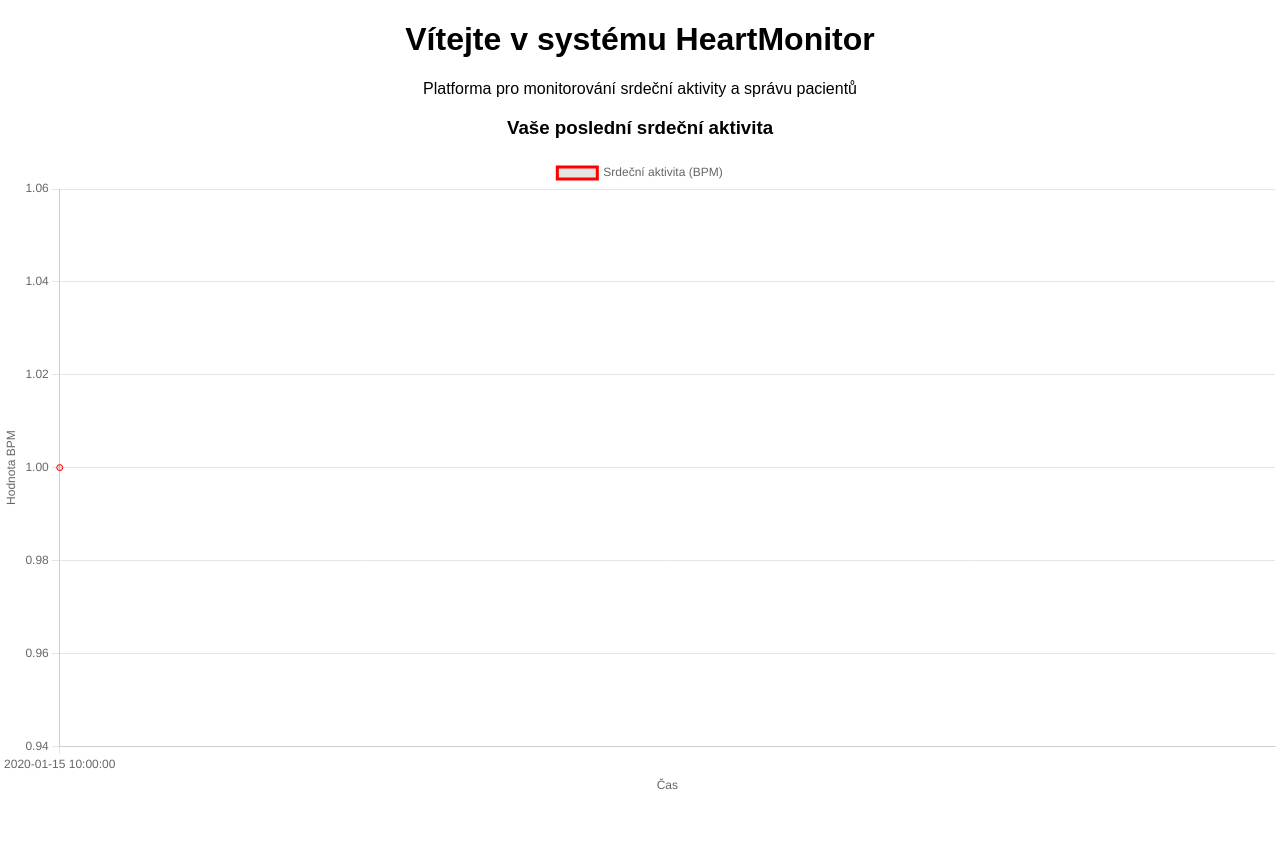
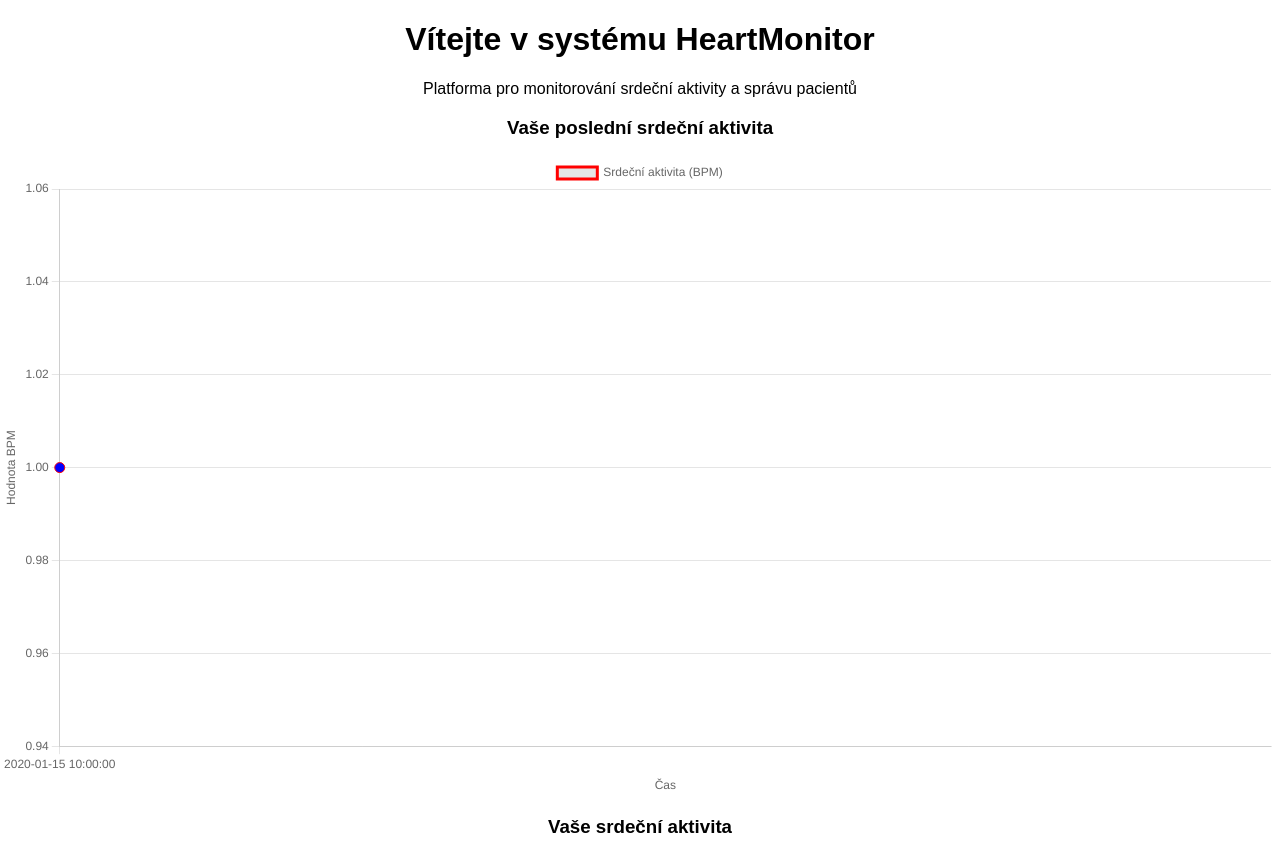
Before and after one commit to Vertyxx/heartrate-server, a Flask app: page / in a window 1280 px wide. Shown: the part 70-927 px from the top of the page. Run offline with Flask 3, Linux system fonts and the light colour scheme; a user stored in the database is signed in; tables that the repository leaves empty hold one stand-in row (values such as "Sample post"); a map, chart or similar area stays blank.

Commit message:
zobrazeni intenzity cvičení v grafu

```diff
--- a/flask/app/controllers/main.py
+++ b/flask/app/controllers/main.py
@@ -10,20 +10,22 @@ main = Blueprint('main', __name__)
 def homepage():
     # Získání srdeční aktivity pro aktuálního uživatele (pacienta i lékaře)
     aktivity = (
-        db.session.query(SrdecniAktivita.cas, SrdecniAktivita.bpm)
+        db.session.query(SrdecniAktivita.cas, SrdecniAktivita.bpm, SrdecniAktivita.cviceni)
         .filter(SrdecniAktivita.uzivatel_id == current_user.id)
         .order_by(SrdecniAktivita.cas.asc())
         .all()
     )
 
     # Převod dat na seznamy pro JSON
-    casove_razitka = [a.cas.strftime("%Y-%m-%d %H:%M:%S") for a in aktivity]  # Formát času
-    hodnoty_srdce = [a.bpm for a in aktivity]  # BPM hodnoty
+    casove_razitka = [a.cas.strftime("%Y-%m-%d %H:%M:%S") for a in aktivity] if aktivity else []
+    hodnoty_srdce = [a.bpm for a in aktivity] if aktivity else []
+    cviceni_hodnoty = [a.cviceni for a in aktivity] if aktivity else []
 
     return render_template(
         "homepage.html",
         casove_razitka=casove_razitka,
-        hodnoty_srdce=hodnoty_srdce
+        hodnoty_srdce=hodnoty_srdce,
+        cviceni_hodnoty=cviceni_hodnoty
     )
 
 
@@ -53,21 +55,21 @@ def pacient_detail(pacient_id):
         flash("Pacient nenalezen.", "danger")
         return redirect(url_for("main.moji_pacienti"))
 
-    # Získání srdeční aktivity pacienta
     aktivity = (
-        db.session.query(SrdecniAktivita.cas, SrdecniAktivita.bpm)
+        db.session.query(SrdecniAktivita.cas, SrdecniAktivita.bpm, SrdecniAktivita.cviceni)
         .filter(SrdecniAktivita.uzivatel_id == pacient_id)
         .order_by(SrdecniAktivita.cas.asc())
         .all()
     )
 
-    # Převod dat na seznamy pro JSON
     casove_razitka = [a.cas.strftime("%Y-%m-%d %H:%M:%S") for a in aktivity] if aktivity else []
     hodnoty_srdce = [a.bpm for a in aktivity] if aktivity else []
+    cviceni_hodnoty = [a.cviceni for a in aktivity] if aktivity else []
 
     return render_template(
         "pacient_detail.html",
         pacient=pacient,
         casove_razitka=casove_razitka,
-        hodnoty_srdce=hodnoty_srdce
+        hodnoty_srdce=hodnoty_srdce,
+        cviceni_hodnoty=cviceni_hodnoty
     )
--- a/flask/app/static/js/heart_chart.js
+++ b/flask/app/static/js/heart_chart.js
@@ -7,7 +7,7 @@ document.addEventListener("DOMContentLoaded", function() {
 
     var dataElement = document.getElementById("heart-data");
     if (!dataElement) {
-        console.warn("⚠️ Žádná data pro graf. Možná nemáte záznamy srdeční aktivity.");
+        console.warn("⚠️ Žádná data pro graf.");
         return;
     }
 
@@ -15,6 +15,7 @@ document.addEventListener("DOMContentLoaded", function() {
         var jsonData = JSON.parse(dataElement.textContent);
         var casove_razitka = jsonData.casove_razitka;
         var hodnoty_srdce = jsonData.hodnoty_srdce;
+        var cviceni_hodnoty = jsonData.cviceni_hodnoty;
 
         if (casove_razitka.length === 0 || hodnoty_srdce.length === 0) {
             console.warn("⚠️ Načteno prázdné pole pro graf.");
@@ -32,7 +33,15 @@ document.addEventListener("DOMContentLoaded", function() {
                     data: hodnoty_srdce,
                     borderColor: "red",
                     fill: false,
-                    tension: 0.3
+                    tension: 0.3,
+                    pointRadius: 5,  // Zvýraznění bodů
+                    pointHoverRadius: 8, // Zvětšení bodů při najetí
+                    pointBackgroundColor: function(context) {
+                        var cviceni = cviceni_hodnoty[context.dataIndex];
+                        return cviceni === 0 ? "gray" :
+                               cviceni === 1 ? "blue" :
+                               cviceni === 2 ? "orange" : "red";
+                    }
                 }]
             },
             options: {
@@ -41,6 +50,19 @@ document.addEventListener("DOMContentLoaded", function() {
                     legend: {
                         display: true,
                         position: "top"
+                    },
+                    tooltip: {
+                        callbacks: {
+                            label: function(tooltipItem) {
+                                var index = tooltipItem.dataIndex;
+                                var cviceni = cviceni_hodnoty[index];
+                                var cviceni_text = cviceni === 0 ? "Žádná aktivita" :
+                                                   cviceni === 1 ? "Lehká aktivita" :
+                                                   cviceni === 2 ? "Střední aktivita" :
+                                                   "Intenzivní aktivita";
+                                return `BPM: ${tooltipItem.raw}, Aktivita: ${cviceni_text}`;
+                            }
+                        }
                     }
                 },
                 scales: {
--- a/flask/app/views/templates/homepage.html
+++ b/flask/app/views/templates/homepage.html
@@ -26,22 +26,26 @@
     {% endif %}
 </div>
 
-{% if current_user.is_authenticated%}
+{% if current_user.is_authenticated %}
+    <h3 class="mt-4">Vaše srdeční aktivita</h3>
+
     {% if casove_razitka %}
         <canvas id="heartActivityChart"></canvas>
 
+        <!-- Uložení dat jako JSON -->
         <script type="application/json" id="heart-data">
             {
                 "casove_razitka": {{ casove_razitka | tojson | safe }},
-        "hodnoty_srdce": {{ hodnoty_srdce | tojson | safe }}
+                "hodnoty_srdce": {{ hodnoty_srdce | tojson | safe }},
+                "cviceni_hodnoty": {{ cviceni_hodnoty | tojson | safe }}
             }
         </script>
 
+        <!-- Načtení externího JavaScriptu -->
         <script src="https://cdn.jsdelivr.net/npm/chart.js"></script>
         <script src="{{ url_for('static', filename='js/heart_chart.js') }}"></script>
-
     {% else %}
-<p class="text-muted">Nemáte žádné zaznamenané údaje o srdeční aktivitě.</p>
+        <p class="text-muted">Nemáte žádná zaznamenaná srdeční data.</p>
     {% endif %}
 {% endif %}
 {% endblock %}
--- a/flask/app/views/templates/pacient_detail.html
+++ b/flask/app/views/templates/pacient_detail.html
@@ -22,7 +22,8 @@
         <script type="application/json" id="heart-data">
             {
                 "casove_razitka": {{ casove_razitka | tojson | safe }},
-                "hodnoty_srdce": {{ hodnoty_srdce | tojson | safe }}
+                "hodnoty_srdce": {{ hodnoty_srdce | tojson | safe }},
+                "cviceni_hodnoty": {{ cviceni_hodnoty | tojson | safe }}
             }
         </script>
 
```
Lines whose indentation alone changed are shown as unchanged.
